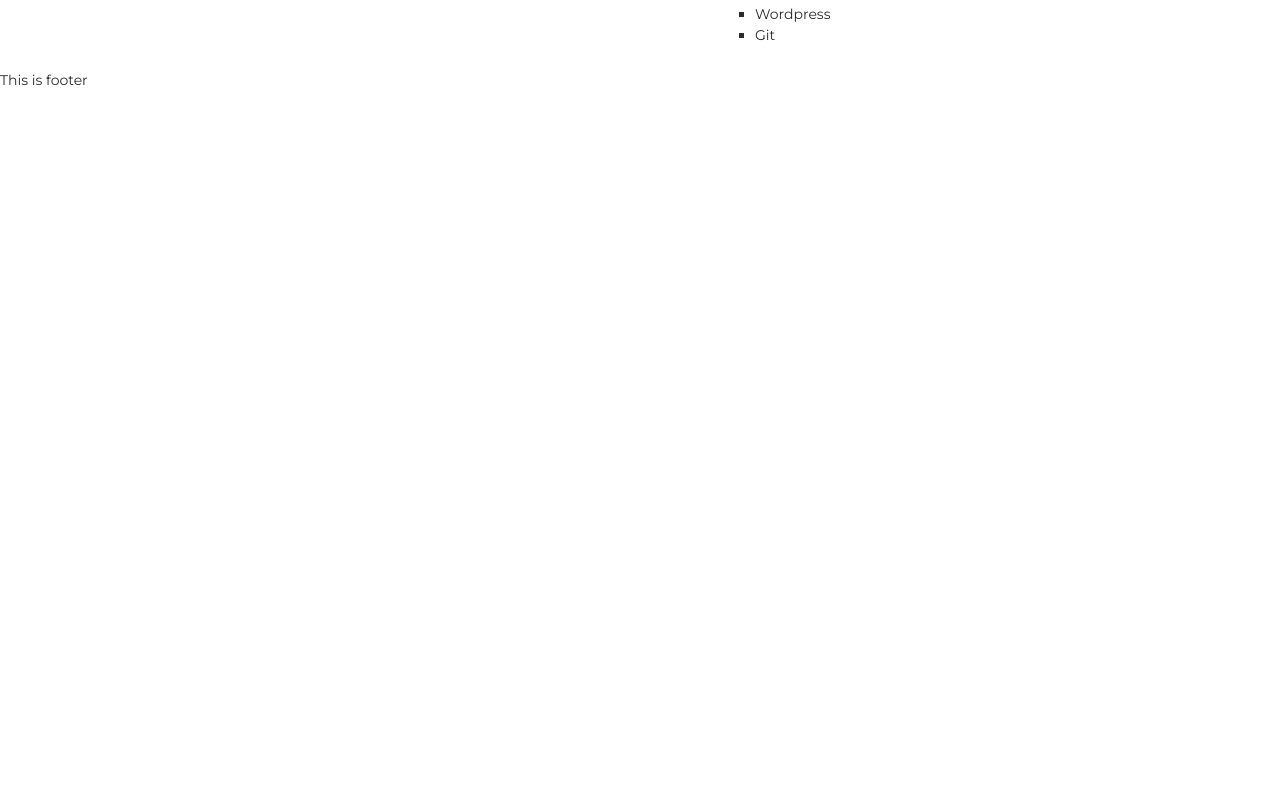
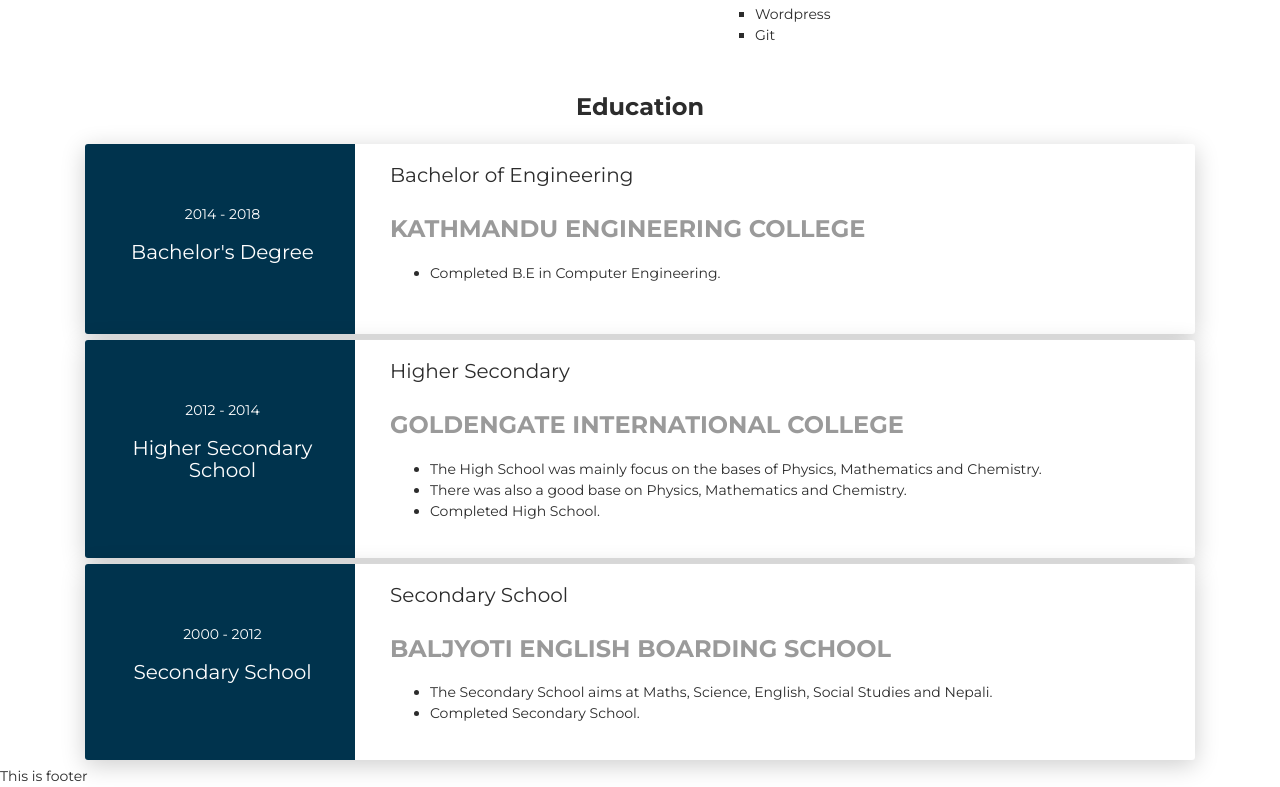
Before and after one commit to dillichalise/personal-portfolio-reactjs, a React (Create React App) app: page / in a window 1280 px wide. Shown: the part 1873-2660 px from the top of the page. Before the commit the page ends 1964 px from the top, so only its background shows below. Built offline with nearby package versions, Linux system fonts and the light colour scheme.

Commit message:
Education component added.

```diff
--- a/src/App.css
+++ b/src/App.css
@@ -257,3 +257,20 @@ body {
 .card .card-body {
     min-height: 190px;
 }
+
+/*Education*/
+
+.education-header {
+    padding-top: 60px;
+    padding-right: 0;
+    text-align: center;
+    color: #fff;
+}
+
+#education .category {
+    text-transform: uppercase;
+    font-weight: 700;
+    color: #9A9A9A;
+    margin-top: 30px;
+    margin-bottom: 20px;
+}
--- a/src/App.tsx
+++ b/src/App.tsx
@@ -5,6 +5,7 @@ import Footer from "./footer";
 import IntroPage from "./intro";
 import AboutComponent from "./about";
 import ExperienceComponent from "./experience";
+import EducationComponent from "./education";
 
 const App = () => {
   return (
@@ -13,6 +14,7 @@ const App = () => {
       <IntroPage />
       <AboutComponent />
       <ExperienceComponent />
+      <EducationComponent />
       <Footer />
     </div>
   );
--- /dev/null
+++ b/src/education/index.tsx
@@ -0,0 +1,81 @@
+const EducationComponent = () => {
+  return (
+    <div id="education" className="container mt-4">
+      <div className="h4 text-center mb-4 title">Education</div>
+      <div className="card mb-0">
+        <div className="row">
+          <div className="col-md-3 bg-primary">
+            <div className="card-body education-header">
+              <p>2014 - 2018</p>
+              <div className="h5">Bachelor's Degree</div>
+            </div>
+          </div>
+          <div className="col-md-9">
+            <div className="card-body">
+              <div className="h5">Bachelor of Engineering</div>
+              <h4 className="category">Kathmandu Engineering College</h4>
+              <ul>
+                <li>Completed B.E in Computer Engineering.</li>
+              </ul>
+            </div>
+          </div>
+        </div>
+      </div>
+
+      <div className="card mb-0">
+        <div className="row">
+          <div className="col-md-3 bg-primary">
+            <div className="card-body education-header">
+              <p>2012 - 2014</p>
+              <div className="h5">Higher Secondary School</div>
+            </div>
+          </div>
+          <div className="col-md-9">
+            <div className="card-body">
+              <div className="h5">Higher Secondary</div>
+              <h4 className="category">GoldenGate International College</h4>
+              <ul>
+                <li>
+                  The High School was mainly focus on the bases of Physics,
+                  Mathematics and Chemistry.
+                </li>
+                <li>
+                  There was also a good base on Physics, Mathematics and
+                  Chemistry.
+                </li>
+                <li>Completed High School.</li>
+              </ul>
+            </div>
+          </div>
+        </div>
+      </div>
+
+      <div className="card mb-0">
+        <div className="row">
+          <div className="col-md-3 bg-primary">
+            <div className="card-body education-header">
+              <p>2000 - 2012</p>
+              <div className="h5">Secondary School</div>
+            </div>
+          </div>
+          <div className="col-md-9">
+            <div className="card-body">
+              <div className="h5">Secondary School</div>
+              <h4 className="category">Baljyoti English Boarding School</h4>
+              <ul>
+                <li>
+                  The Secondary School aims at Maths, Science, English, Social
+                  Studies and Nepali.
+                </li>
+
+                <li>Completed Secondary School.</li>
+              </ul>
+            </div>
+          </div>
+        </div>
+      </div>
+    </div>
+  );
+};
+
+export default EducationComponent;
```
